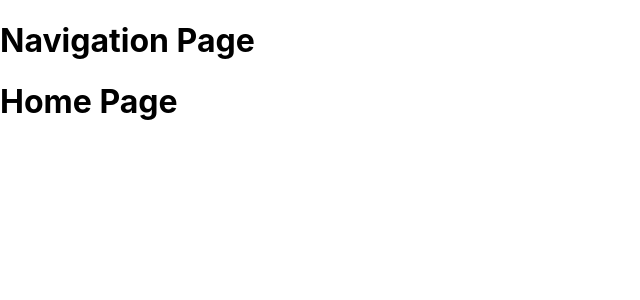
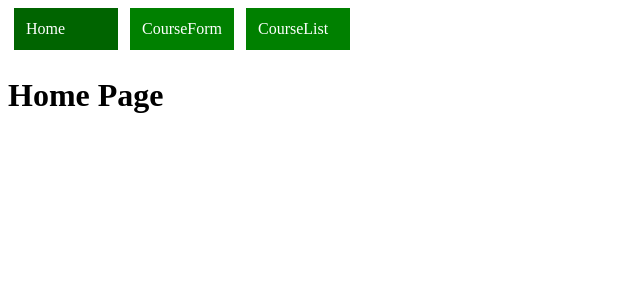
Before and after one commit to craigjford/react-cjf-final-project, a React (Create React App) app: page / in a window 1280 px wide. Shown: the top 300 px of the page, without its empty margins (0-640 px from the left). Built offline with nearby package versions, Linux system fonts and the light colour scheme.

Commit message:
added NavLink to NavBar'

```diff
--- a/src/components/NavBar.js
+++ b/src/components/NavBar.js
@@ -1,9 +1,51 @@
 import React from 'react'
+import { NavLink } from "react-router-dom";
 
-function NavBar() {
-  return (
-    <h1>Navigation Page</h1>
-  )
-}
+const linkStyles = {
+    display: "inline-block",
+    width: "80px",
+    padding: "12px",
+    margin: "0 6px 6px",
+    background: "green",
+    textDecoration: "none",
+    color: "white",
+  };
 
-export default NavBar
+  function NavBar() {
+    return (
+      <div className="navbar">
+        <NavLink
+          to="/"
+          exact
+          style={linkStyles}
+          activeStyle={{
+            background: "darkgreen",
+          }}
+        >
+          Home
+        </NavLink>
+        <NavLink
+          to="/courseform"
+          exact
+          style={linkStyles}
+          activeStyle={{
+            background: "darkgreen",
+          }}
+        >
+          CourseForm
+        </NavLink>
+        <NavLink
+          to="/courselist"
+          exact
+          style={linkStyles}
+          activeStyle={{
+            background: "darkgreen",
+          }}
+        >
+          CourseList
+        </NavLink>
+      </div>
+    )
+  }
+
+export default NavBar;
--- a/src/index.css
+++ b/src/index.css
@@ -1,13 +1 @@
-body {
-  margin: 0;
-  font-family: -apple-system, BlinkMacSystemFont, 'Segoe UI', 'Roboto', 'Oxygen',
-    'Ubuntu', 'Cantarell', 'Fira Sans', 'Droid Sans', 'Helvetica Neue',
-    sans-serif;
-  -webkit-font-smoothing: antialiased;
-  -moz-osx-font-smoothing: grayscale;
-}
-
-code {
-  font-family: source-code-pro, Menlo, Monaco, Consolas, 'Courier New',
-    monospace;
-}
+body { }
```
Also changed, not shown: src/App.css (deleted, +0 -38 lines), 1 other file (tests, documents, lock files or other folders).
